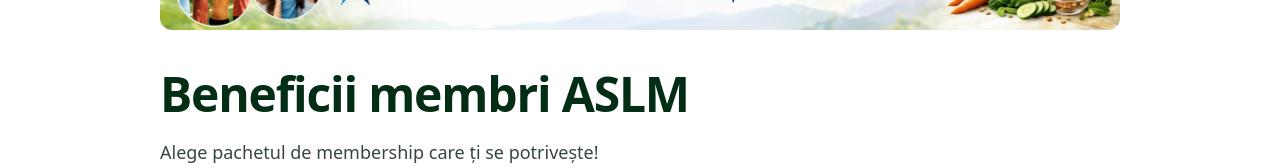
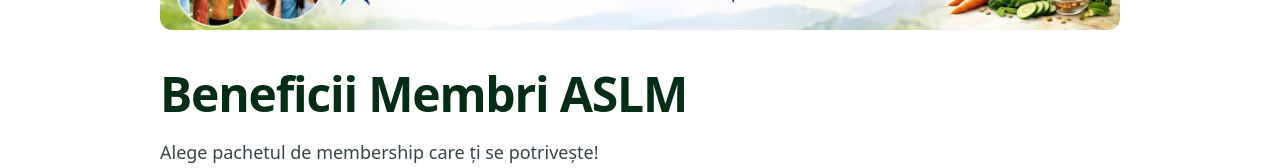
Before and after one commit to SwagMasterPro/wwwaslmro, a Next.js app: page /membri in a window 1280 px wide. Shown: the part 246-414 px from the top of the page. Built offline with nearby package versions, Linux system fonts and the light colour scheme; no server answers.

Commit message:
fix: match ASLM membership page title copy

```diff
--- a/components/membership/MembershipPackagesPage.tsx
+++ b/components/membership/MembershipPackagesPage.tsx
@@ -13,7 +13,7 @@ import styles from "./MembershipPackagesPage.module.css";
 export default function MembershipPackagesPage({ audience }: { audience: "individuals" | "companies" }) {
   const isCompany = audience === "companies";
   const packages = isCompany ? companyMembershipPackages : individualMembershipPackages;
-  const title = isCompany ? "Beneficii parteneri companii" : "Beneficii membri ASLM";
+  const title = isCompany ? "Beneficii Parteneri companii" : "Beneficii Membri ASLM";
   const path = isCompany ? "/parteneri-companii" : "/membri";
   const description = isCompany
     ? "Alege pachetul de parteneriat potrivit pentru compania ta. Descoperă oportunitățile de colaborare și vizibilitate oferite de ASLM."
```
